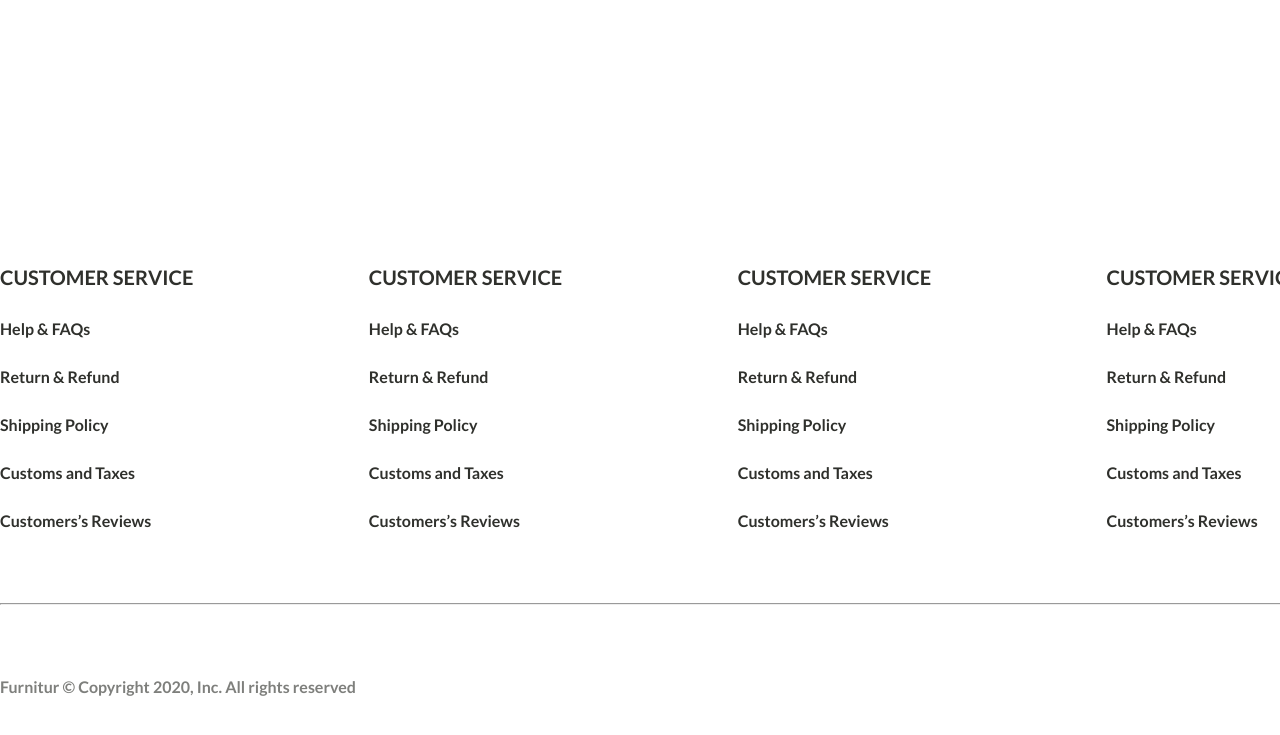
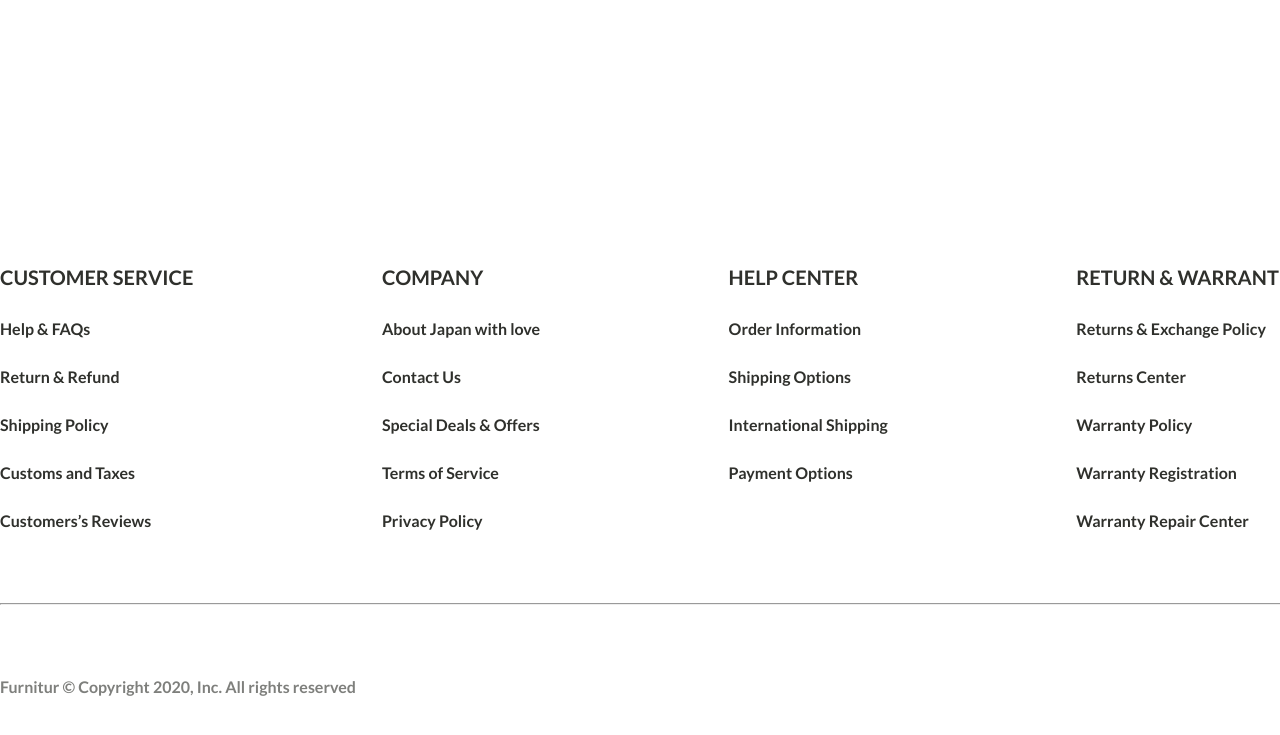
Before and after one commit to SakibZero/Furniture-E-Commerce, a plain HTML site: page index.html in a window 1280 px wide. Shown: the part 4279-5014 px from the top of the page. Drawn offline with Linux system fonts and the light colour scheme.

Commit message:
Update index.html

```diff
--- a/index.html
+++ b/index.html
@@ -294,39 +294,38 @@
 
 
             <div class="box">
-                <h6>CUSTOMER SERVICE</h6>
+                <h6>COMPANY</h6>
                 <ul>
-                    <li><a href="">Help & FAQs</a></li>
-                    <li><a href="">Return & Refund</a></li>
-                    <li><a href="">Shipping Policy</a></li>
-                    <li><a href="">Customs and Taxes</a></li>
-                    <li><a href="">Customers’s Reviews</a></li>
+                    <li><a href="">About Japan with love</a></li>
+                    <li><a href="">Contact Us</a></li>
+                    <li><a href="">Special Deals & Offers</a></li>
+                    <li><a href="">Terms of Service</a></li>
+                    <li><a href="">Privacy Policy</a></li>
                 </ul>
             </div>
 
 
 
             <div class="box">
-                <h6>CUSTOMER SERVICE</h6>
+                <h6>HELP CENTER</h6>
                 <ul>
-                    <li><a href="">Help & FAQs</a></li>
-                    <li><a href="">Return & Refund</a></li>
-                    <li><a href="">Shipping Policy</a></li>
-                    <li><a href="">Customs and Taxes</a></li>
-                    <li><a href="">Customers’s Reviews</a></li>
+                    <li><a href="">Order Information</a></li>
+                    <li><a href="">Shipping Options</a></li>
+                    <li><a href="">International Shipping</a></li>
+                    <li><a href="">Payment Options</a></li>
                 </ul>
             </div>
 
 
 
             <div class="box">
-                <h6>CUSTOMER SERVICE</h6>
+                <h6>RETURN & WARRANTLY</h6>
                 <ul>
-                    <li><a href="">Help & FAQs</a></li>
-                    <li><a href="">Return & Refund</a></li>
-                    <li><a href="">Shipping Policy</a></li>
-                    <li><a href="">Customs and Taxes</a></li>
-                    <li><a href="">Customers’s Reviews</a></li>
+                    <li><a href="">Returns & Exchange Policy</a></li>
+                    <li><a href="">Returns Center</a></li>
+                    <li><a href="">Warranty Policy</a></li>
+                    <li><a href="">Warranty Registration</a></li>
+                    <li><a href="">Warranty Repair Center</a></li>
                 </ul>
             </div>
         </div>
```
